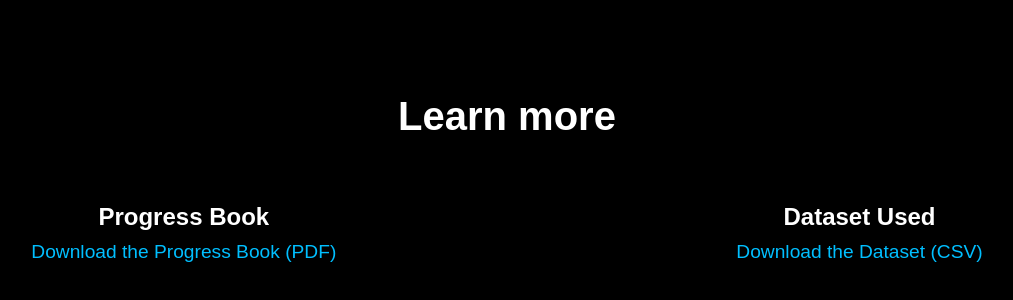
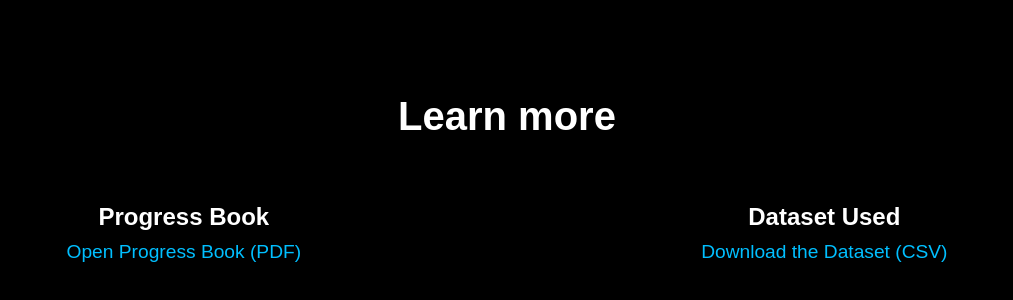
Before and after one commit to DanLNguyenn/cs573_final_website, a plain HTML site: page index.html in a window 1280 px wide. Shown: the part 5016-5316 px from the top of the page, without its empty margins (133-1146 px from the left). Drawn offline with nearby package versions, Linux system fonts and the light colour scheme.

Commit message:
fixed open pdf

```diff
--- a/index.html
+++ b/index.html
@@ -56,7 +56,7 @@
         <div class="resources">
             <div class="resource-item">
                 <h3>Progress Book</h3>
-                <a href="resource/CS 573_ProgressBook.pdf" download>Download the Progress Book (PDF)</a>
+                <a href="resource/CS573_ ProgressBook.pdf" target="_blank">Open Progress Book (PDF)</a>
             </div>
             <div class="resource-item">
                 <h3>Dataset Used</h3>
```
Also changed, not shown: 2 other files.
